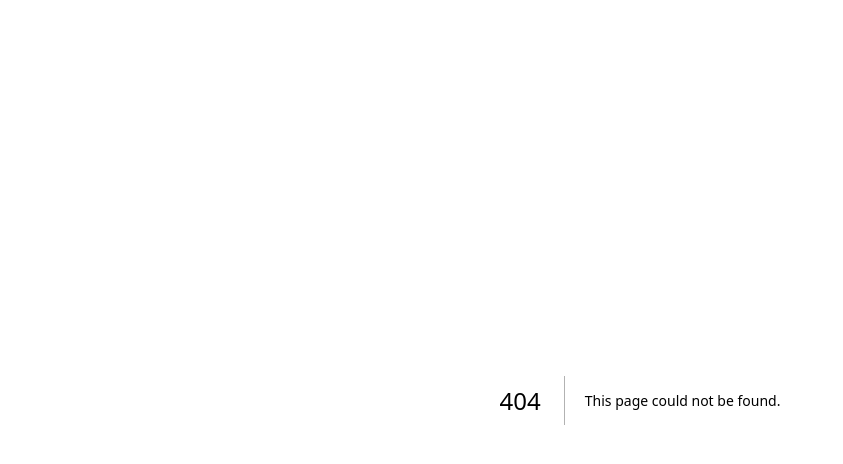
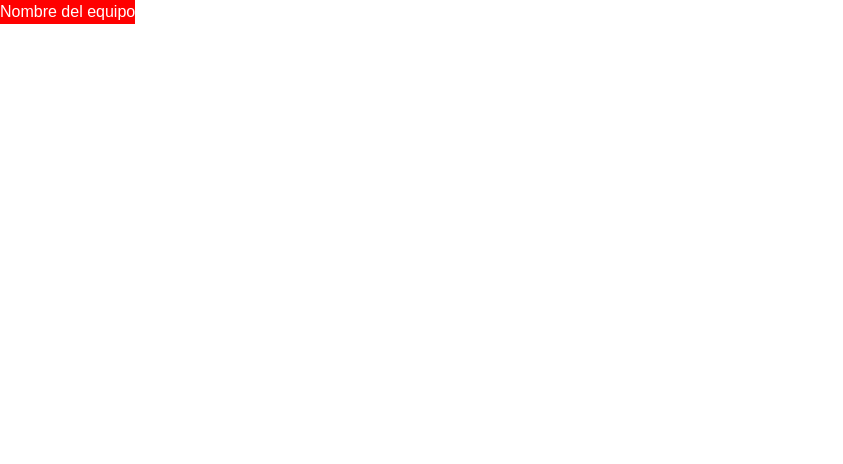
Before and after one commit to ponterck/bodas, a Next.js app: page /host in a window 1280 px wide. Before the commit this address had no page. Shown: the top 464 px of the page, without its empty margins (0-843 px from the left). Built offline with nearby package versions, Linux system fonts and the light colour scheme.

Commit message:
test host

```diff
--- /dev/null
+++ b/pages/api/getHostName.js
@@ -0,0 +1,10 @@
+import os from "os";
+
+export default function handler(req, res) {
+  if (req.method === "GET") {
+    const hostName = os.hostname(); // Obtiene el nombre del equipo
+    res.status(200).json({ hostName });
+  } else {
+    res.status(405).json({ message: "Método no permitido" });
+  }
+}
--- /dev/null
+++ b/pages/host.js
@@ -0,0 +1,29 @@
+import React, { useState } from 'react';
+
+const Host = () => {
+  const [hostName, setHostName] = useState('');
+
+  const fetchHostName = async () => {
+    try {
+      const response = await fetch('/api/getHostName'); // Asegúrate de que este sea el endpoint correcto
+      const data = await response.json();
+      setHostName(data.hostName);
+    } catch (error) {
+      console.error('Error al obtener el nombre del equipo:', error);
+    }
+  };
+
+  return (
+    <div>
+      <button
+        style={{ backgroundColor: 'red', color: 'white' }}
+        onClick={fetchHostName}
+      >
+        Nombre del equipo
+      </button>
+      {hostName && <p>{hostName}</p>}
+    </div>
+  );
+};
+
+export default Host;
```
